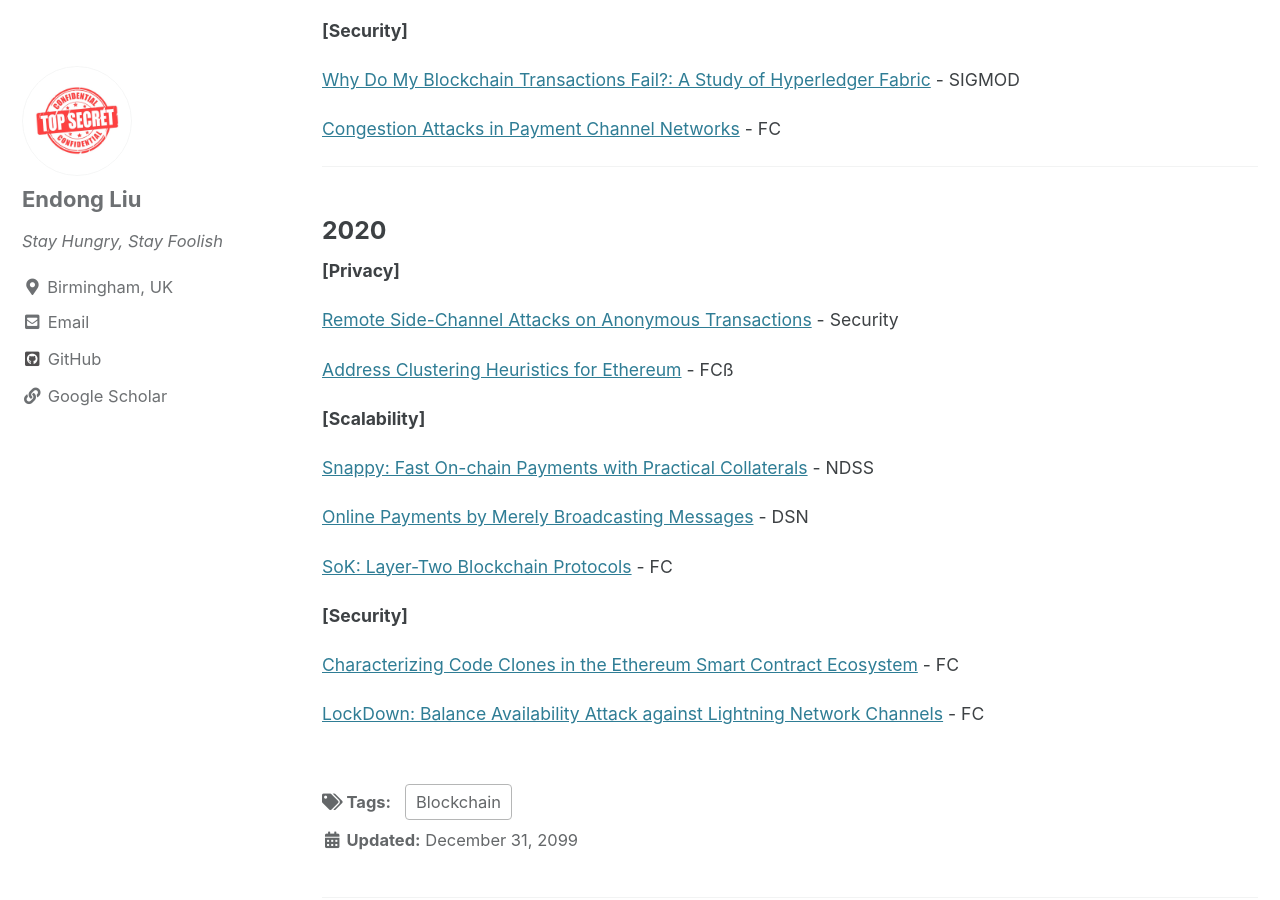
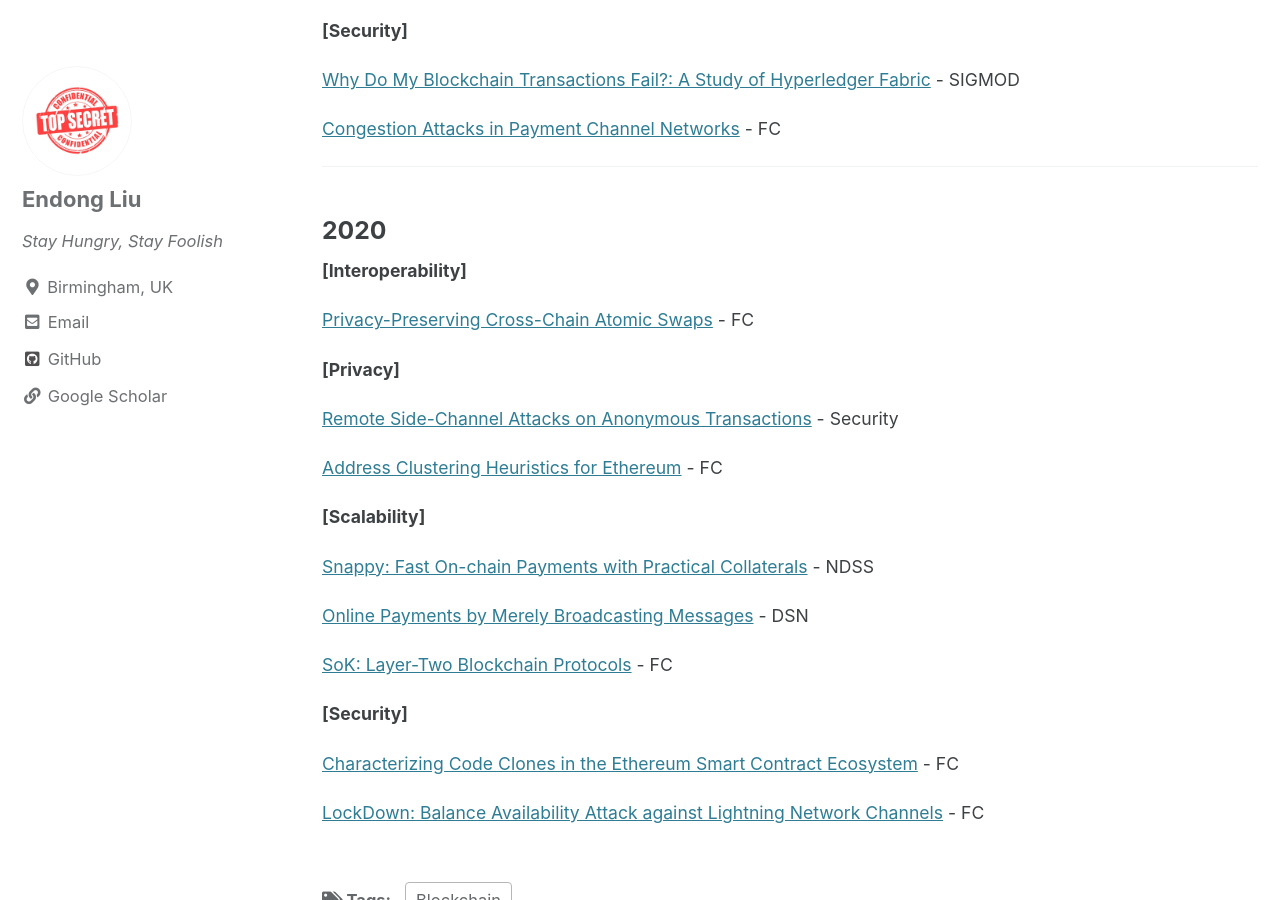
Before and after one commit to ZzPoLariszZ/zzpolariszz.github.io, a Jekyll site: the page built from _posts/2099-12-31-Academic-Blockchain-Papers-Matching-Me.md, in a window 1280 px wide and 900 px high, scrolled down 3494 px. Built offline with Jekyll 4.4.1, drawn with Linux system fonts in a browser that asks for light colours; cached includes are drawn as plain includes.

Commit message:
Update 2099-12-31-Academic-Blockchain-Papers-Matching-Me.md

```diff
--- a/_posts/2099-12-31-Academic-Blockchain-Papers-Matching-Me.md
+++ b/_posts/2099-12-31-Academic-Blockchain-Papers-Matching-Me.md
@@ -144,11 +144,15 @@ A List of Academic Blockchain Papers Matching My Research Interests
 ---
 ### 2020
 
+**[Interoperability]**
+
+[Privacy-Preserving Cross-Chain Atomic Swaps](https://link.springer.com/chapter/10.1007/978-3-030-54455-3_38) - FC
+
 **[Privacy]**
 
 [Remote Side-Channel Attacks on Anonymous Transactions](https://www.usenix.org/conference/usenixsecurity20/presentation/tramer) - Security
 
-[Address Clustering Heuristics for Ethereum](https://link.springer.com/chapter/10.1007/978-3-030-51280-4_33) - FCß
+[Address Clustering Heuristics for Ethereum](https://link.springer.com/chapter/10.1007/978-3-030-51280-4_33) - FC
 
 **[Scalability]**
 
```
